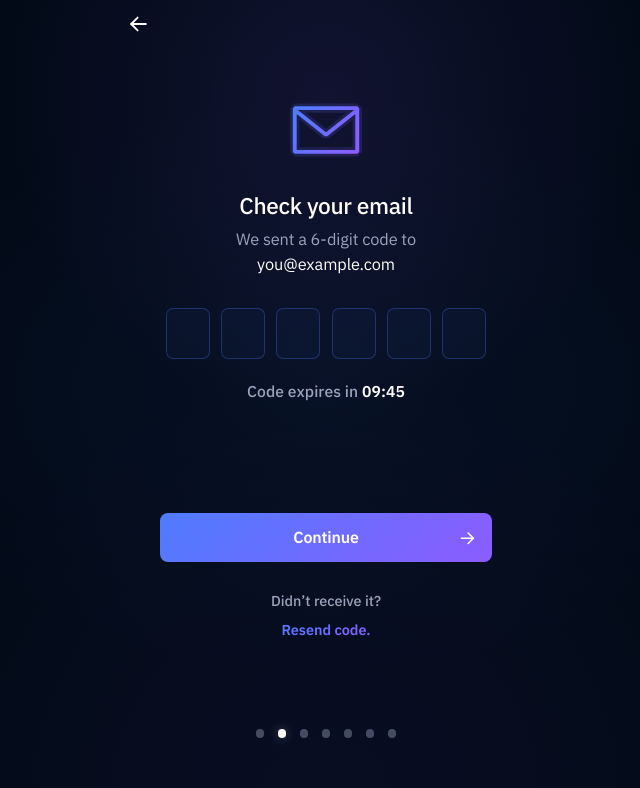
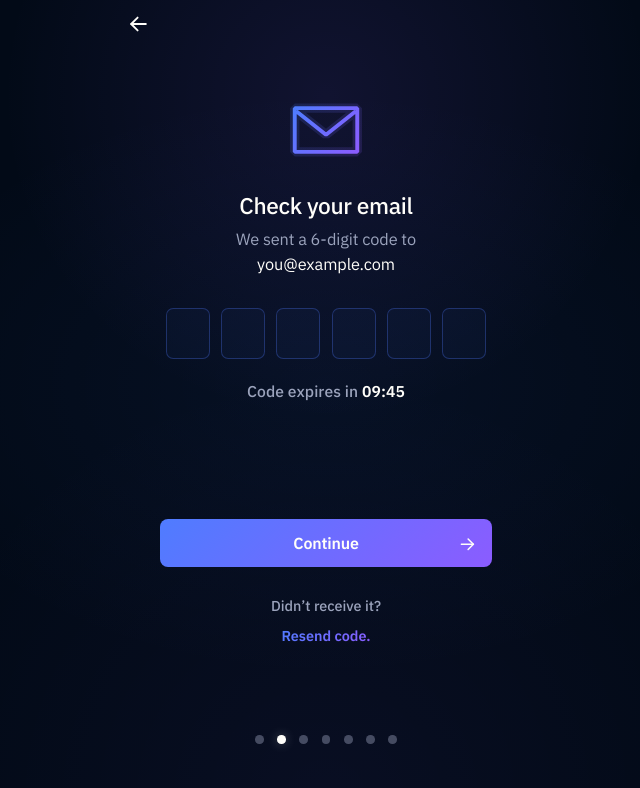
Before and after one commit to Outflo-dev/outflo-v2, a Next.js app: page /verify-email in a window 1280 px wide. Shown: the top 788 px of the page, without its empty margins (314-954 px from the left). Built offline with nearby package versions, Linux system fonts and the light colour scheme.

Commit message:
Finish Verify Email onboarding spacing

```diff
--- a/src/components/onboarding/page/internal/progress/module/construction/progress.dot.size.module.css
+++ b/src/components/onboarding/page/internal/progress/module/construction/progress.dot.size.module.css
@@ -10,6 +10,6 @@
 .size {
     display: block;
 
-    width: 0.52rem;
-    height: 0.52rem;
+    width: 0.54rem;
+    height: 0.54rem;
 }
--- a/src/compositions/onboarding/verify-email/internal/action/VerifyEmailActionPlacement.module.css
+++ b/src/compositions/onboarding/verify-email/internal/action/VerifyEmailActionPlacement.module.css
@@ -4,11 +4,13 @@
    Scope: Own the local vertical placement of the Verify Email primary action
    Last Updated:
    - date: 2026-08-07
-   - note: lower the Verify Email Continue action slightly without changing shared onboarding action geometry
+   - note: lower the Verify Email Continue action through layout spacing without changing shared action geometry
    ========================================================== */
 
 .frame {
     width: 100%;
 
-    margin-top: 0.35rem;
+    padding-top: 0.35rem;
+
+    box-sizing: border-box;
 }
```
